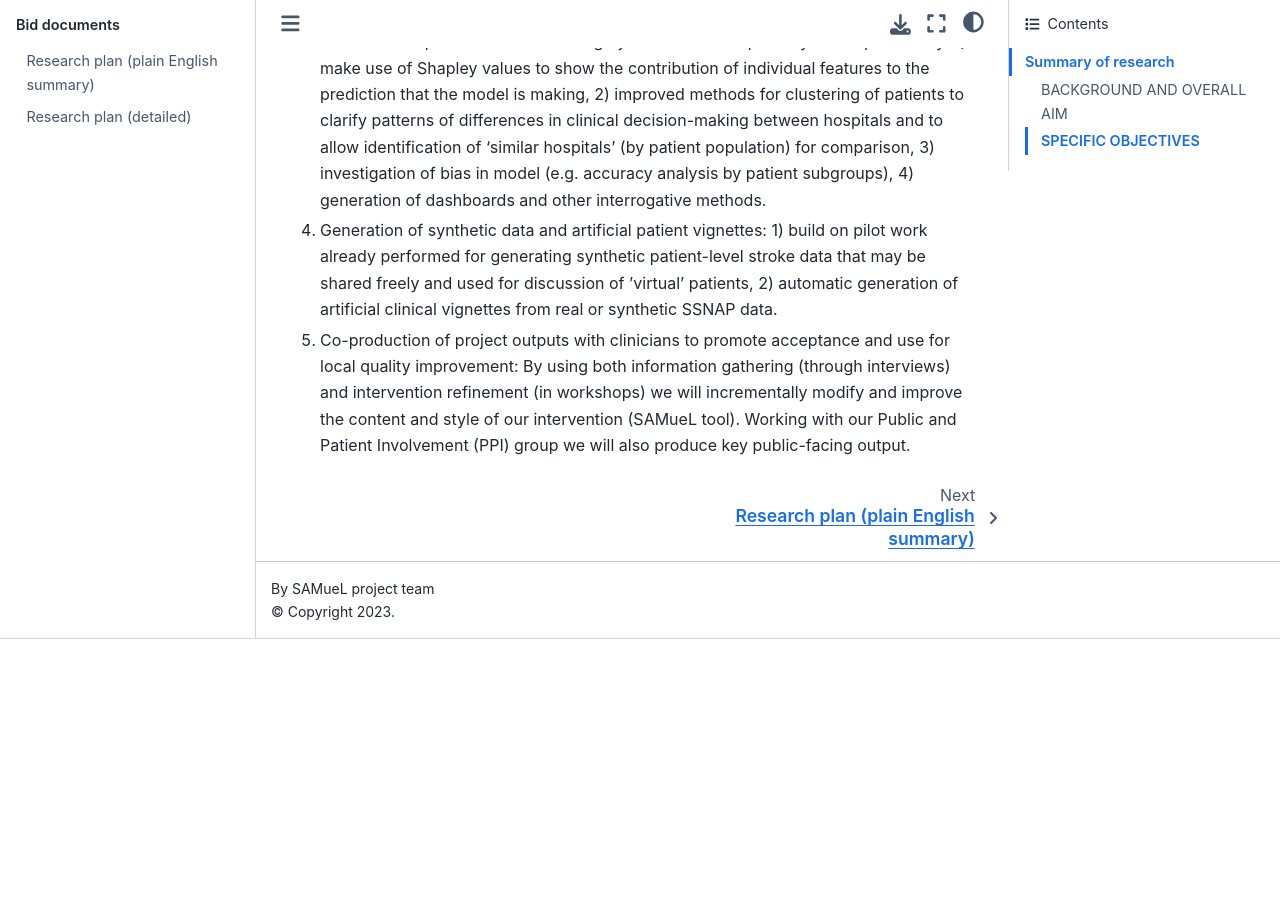
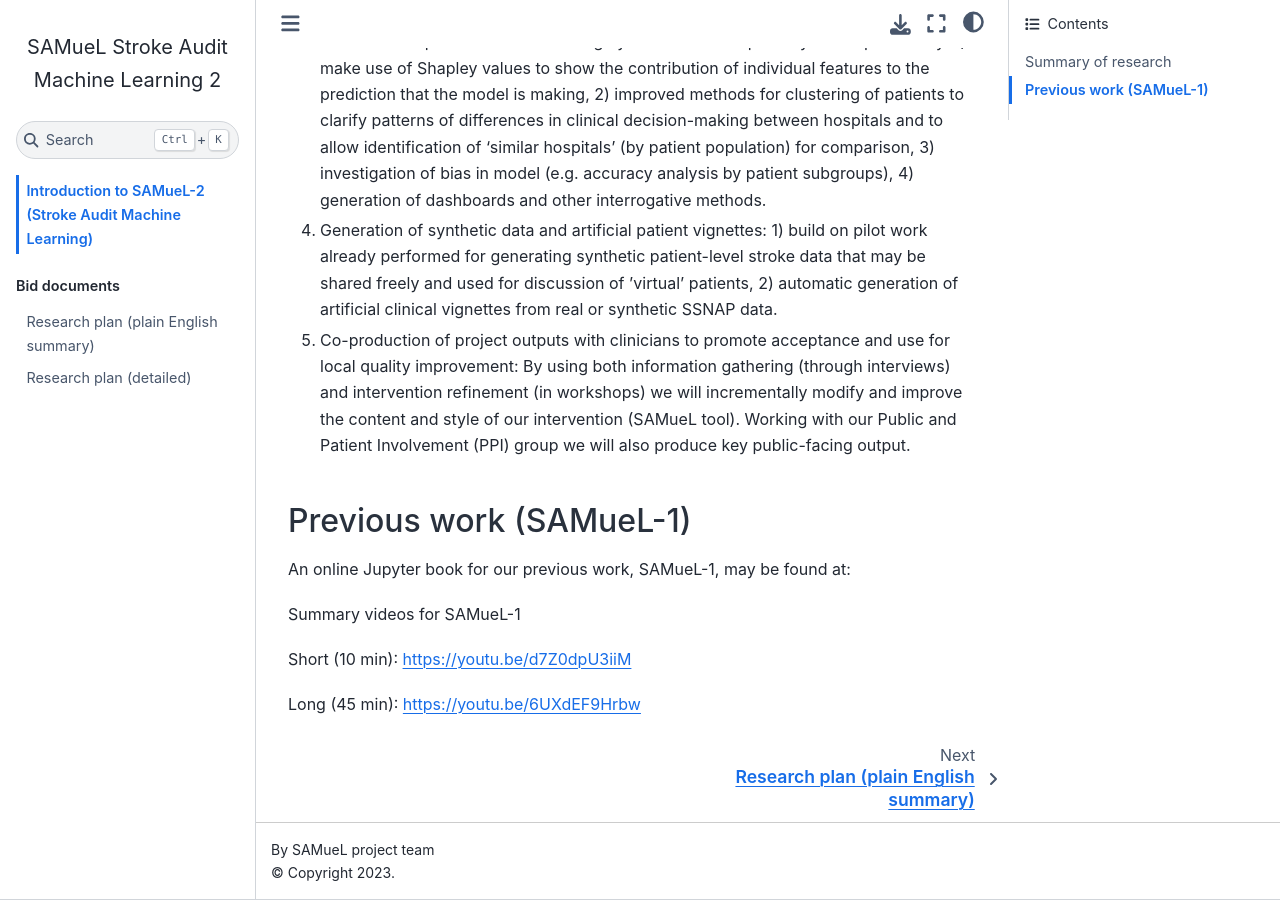
Before and after one commit to samuel-book/samuel-2, a Jupyter Book: the page built from introduction/intro.md, in a window 1280 px wide and 900 px high, scrolled down 1473 px. Built offline with Jupyter Book 1.0.4 settings and Sphinx 7.4.7 and the Sphinx Book theme 1.1.4, drawn with Linux system fonts in a browser that asks for light colours; before the commit the page ends 2112 px from its top, so only the background shows below that.

Commit message:
Update introduction

```diff
--- a/introduction/intro.md
+++ b/introduction/intro.md
@@ -31,3 +31,13 @@
 4. Generation of synthetic data and artificial patient vignettes: 1) build on pilot work already performed for generating synthetic patient-level stroke data that may be shared freely and used for discussion of ’virtual’ patients, 2) automatic generation of artificial clinical vignettes from real or synthetic SSNAP data.
 
 5. Co-production of project outputs with clinicians to promote acceptance and use for local quality improvement: By using both information gathering (through interviews) and intervention refinement (in workshops) we will incrementally modify and improve the content and style of our intervention (SAMueL tool). Working with our Public and Patient Involvement (PPI) group we will also produce key public-facing output.
+
+## Previous work (SAMueL-1)
+
+An online Jupyter book for our previous work, SAMueL-1, may be found at:
+
+Summary videos for SAMueL-1
+
+Short (10 min): https://youtu.be/d7Z0dpU3iiM
+
+Long (45 min): https://youtu.be/6UXdEF9Hrbw
```
Also changed, not shown: introduction/plan.md (+1 -1 lines).
